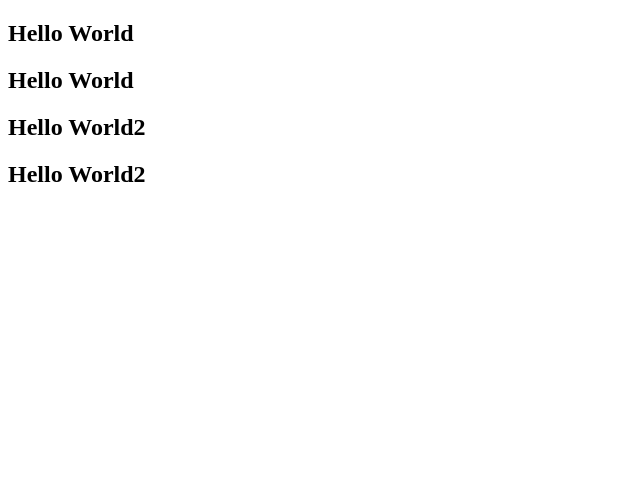
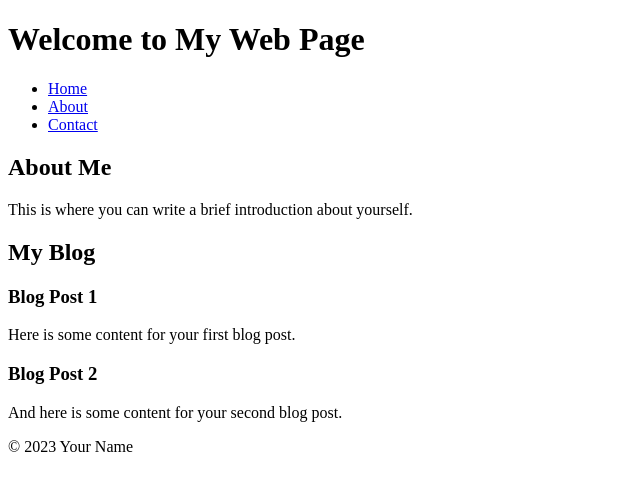
Before and after one commit to MD-NCCS/WP-Fall23, a plain HTML site: page index.html in a window 1280 px wide. Shown: the whole page, without its empty margins (0-640 px from the left). Drawn offline with Linux system fonts and the light colour scheme.

Commit message:
Update index.html

```diff
--- a/index.html
+++ b/index.html
@@ -1,15 +1,43 @@
 <!DOCTYPE html>
 <html>
 <head>
-<title>
-    Home
-</title>
+    <meta charset="UTF-8">
+    <title>Your Page Title</title>
 </head>
 <body>
+    <header>
+        <h1>Welcome to My Web Page</h1>
+        <nav>
+            <ul>
+                <li><a href="#">Home</a></li>
+                <li><a href="#">About</a></li>
+                <li><a href="#">Contact</a></li>
+            </ul>
+        </nav>
+    </header>
 
-    <h2>Hello World</h2>
-    <h2>Hello World</h2>
-    <h2>Hello World2</h2>
-    <h2>Hello World2</h2>
+    <main>
+        <section>
+            <h2>About Me</h2>
+            <p>This is where you can write a brief introduction about yourself.</p>
+        </section>
+
+        <section>
+            <h2>My Blog</h2>
+            <article>
+                <h3>Blog Post 1</h3>
+                <p>Here is some content for your first blog post.</p>
+            </article>
+
+            <article>
+                <h3>Blog Post 2</h3>
+                <p>And here is some content for your second blog post.</p>
+            </article>
+        </section>
+    </main>
+
+    <footer>
+        <p>&copy; 2023 Your Name</p>
+    </footer>
 </body>
 </html>
```
